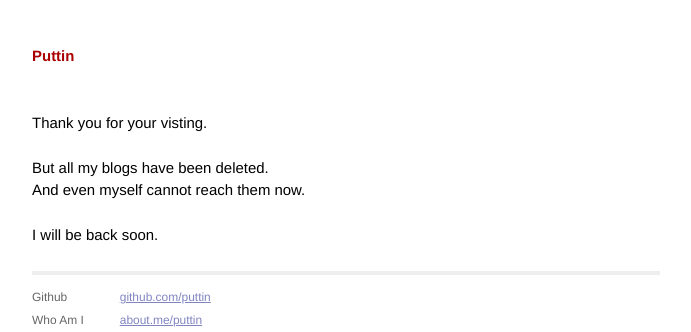
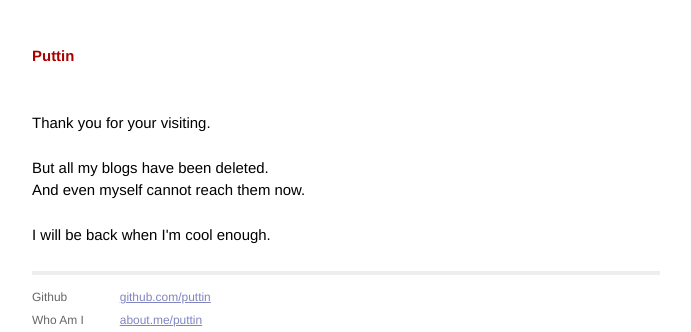
Before and after one commit to puttin/puttin.github.com, a Jekyll site: the page built from index.html, in a window 1280 px wide. Shown: the top 332 px of the page, without its empty margins (294-985 px from the left). Built offline with Jekyll 4.4.1, drawn with Linux system fonts in a browser that asks for light colours; Markdown is read by kramdown in place of the engine named in the settings.

Commit message:
fix misspelling and wrong time

```diff
--- a/index.html
+++ b/index.html
@@ -4,10 +4,10 @@ title: Puttin
 ---
 
 <p>
-Thank you for your visting.  <br />
+Thank you for your visiting.  <br />
 <br />
 But all my blogs have been deleted.  <br />
 And even myself cannot reach them now.  <br />
 <br />
-I will be back soon.
+I will be back when I'm cool enough.
 </p>
```
